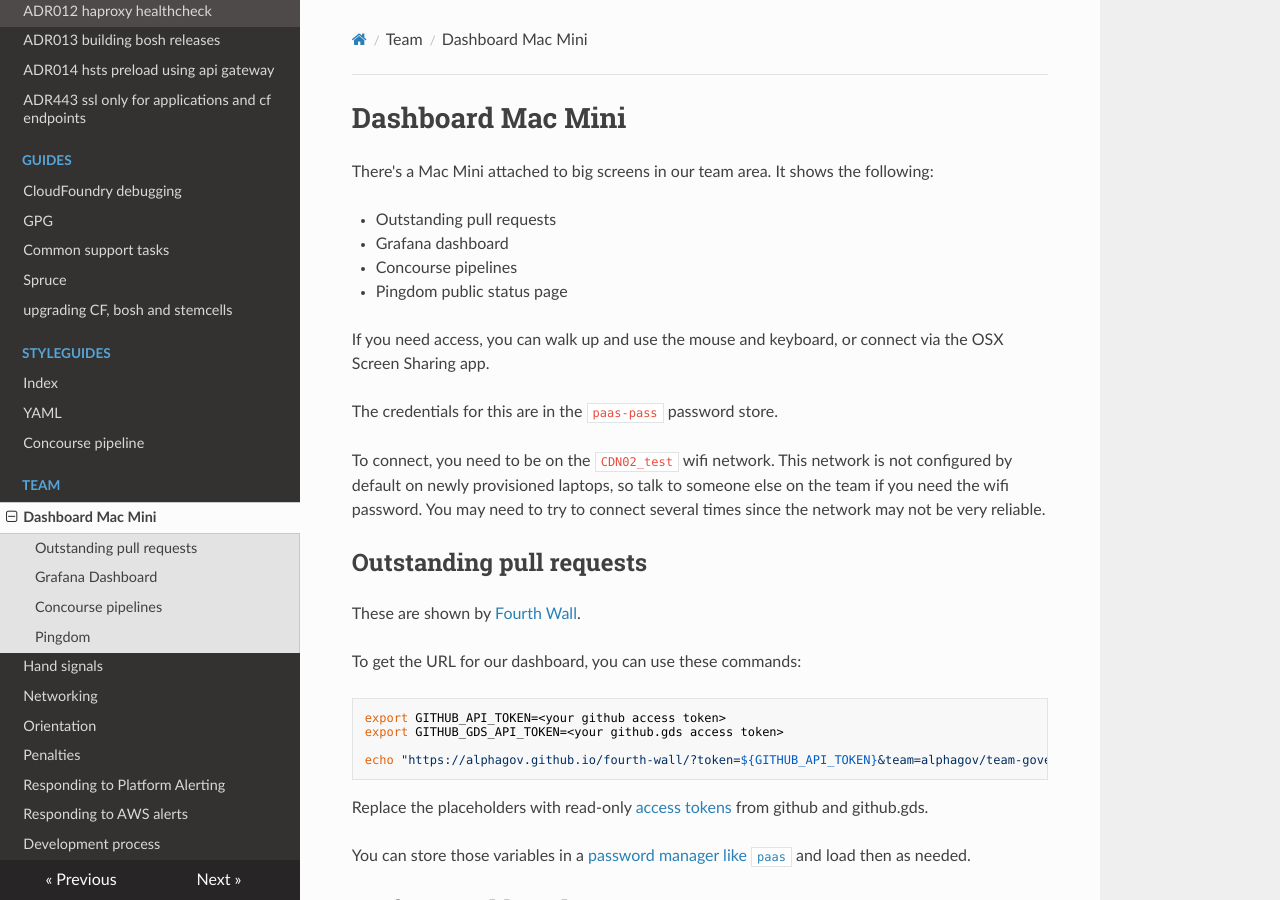
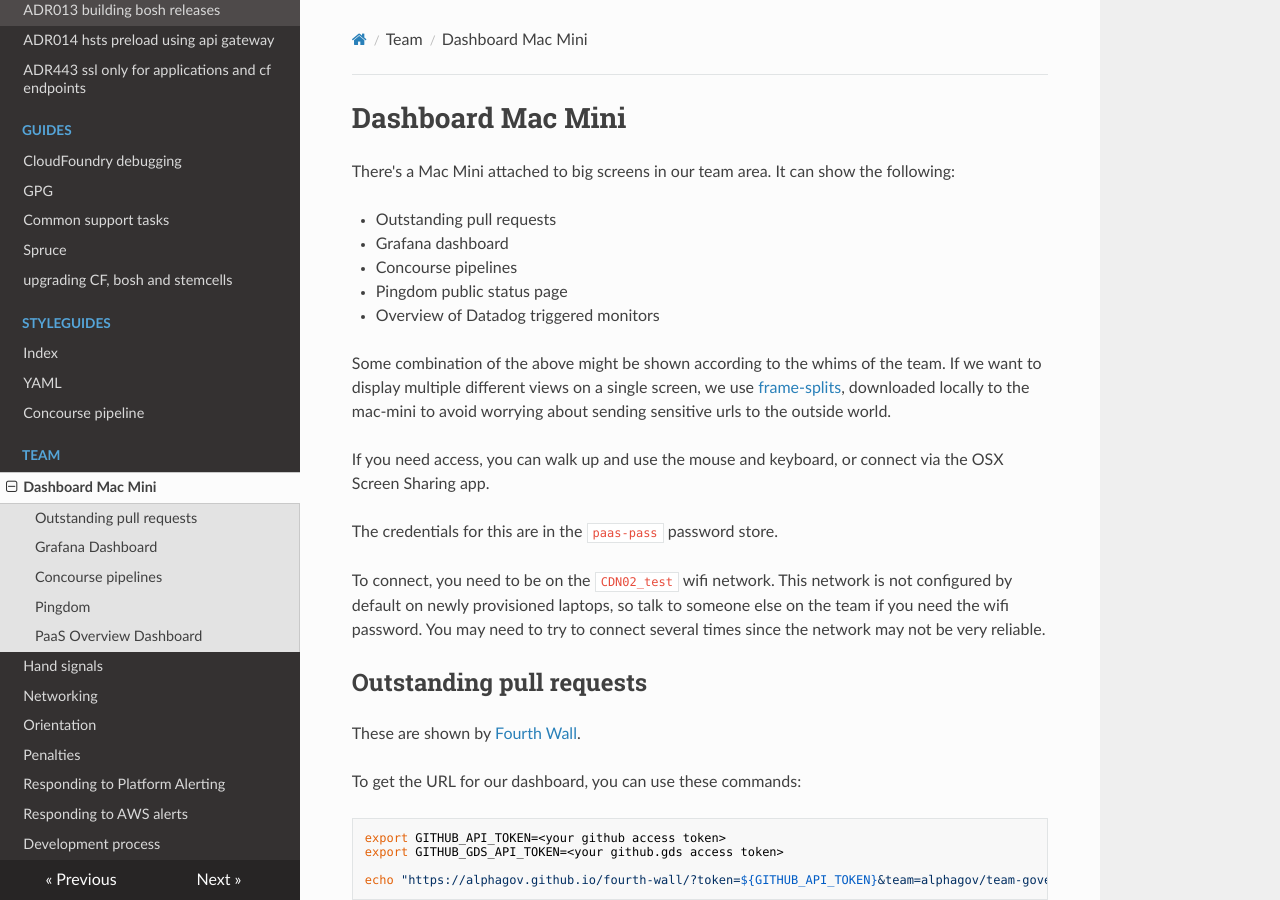
Before and after one commit to alphagov/paas-team-manual, an MkDocs documentation site: the page built from docs/team/dashboard_mac_mini.md, in a window 1280 px wide and 900 px high. Built offline with MkDocs 1.6.1, drawn with Linux system fonts in a browser that asks for light colours; nearby versions of some CDN libraries; some of the changed text lies outside the part shown.

Commit message:
Update mac-mini docs to mention smashing
We've introduced a new dashboard, and also decided on using
`frame-splits` if we need to display split-screen dashboards.

```diff
--- a/docs/team/dashboard_mac_mini.md
+++ b/docs/team/dashboard_mac_mini.md
@@ -1,12 +1,18 @@
 # Dashboard Mac Mini
 
-There's a Mac Mini attached to big screens in our team area. It shows the
+There's a Mac Mini attached to big screens in our team area. It can show the
 following:
 
 * Outstanding pull requests
 * Grafana dashboard
 * Concourse pipelines
 * Pingdom public status page
+* Overview of Datadog triggered monitors
+
+Some combination of the above might be shown according to the whims of the team.
+If we want to display multiple different views on a single screen, we use
+[frame-splits](https://github.com/dsingleton/frame-splits), downloaded locally to the mac-mini to
+avoid worrying about sending sensitive urls to the outside world.
 
 If you need access, you can walk up and use the mouse and keyboard, or connect via the OSX Screen Sharing app.
 
@@ -62,3 +68,8 @@ on the Dashboard. It can be found
 We use the [Pingdom public status page](http://stats.pingdom.com/ejtodj13fqqx) ([documented here](https://help.pingdom.com/hc/en-us/articles/205386171-Public-Status-Page)) to display the uptime and current status of our healthcheck application. The Pingdom account is shared with other Government-as-a-Platform services, such as Notify, and there is only one shared dashboard for the entire account.
 
 We use the [Super Auto Refresh](https://chrome.google.com/webstore/detail/super-auto-refresh/kkhjakkgopekjlempoplnjclgedabddk?hl=en) Chrome extension to refresh the page.
+
+## PaaS Overview Dashboard
+
+We use [Smashing](https://github.com/Dashing-io/smashing) to build a dashboard
+summarising the state of environments in datadog. The dashboard code is in `paas-cf`.
```
